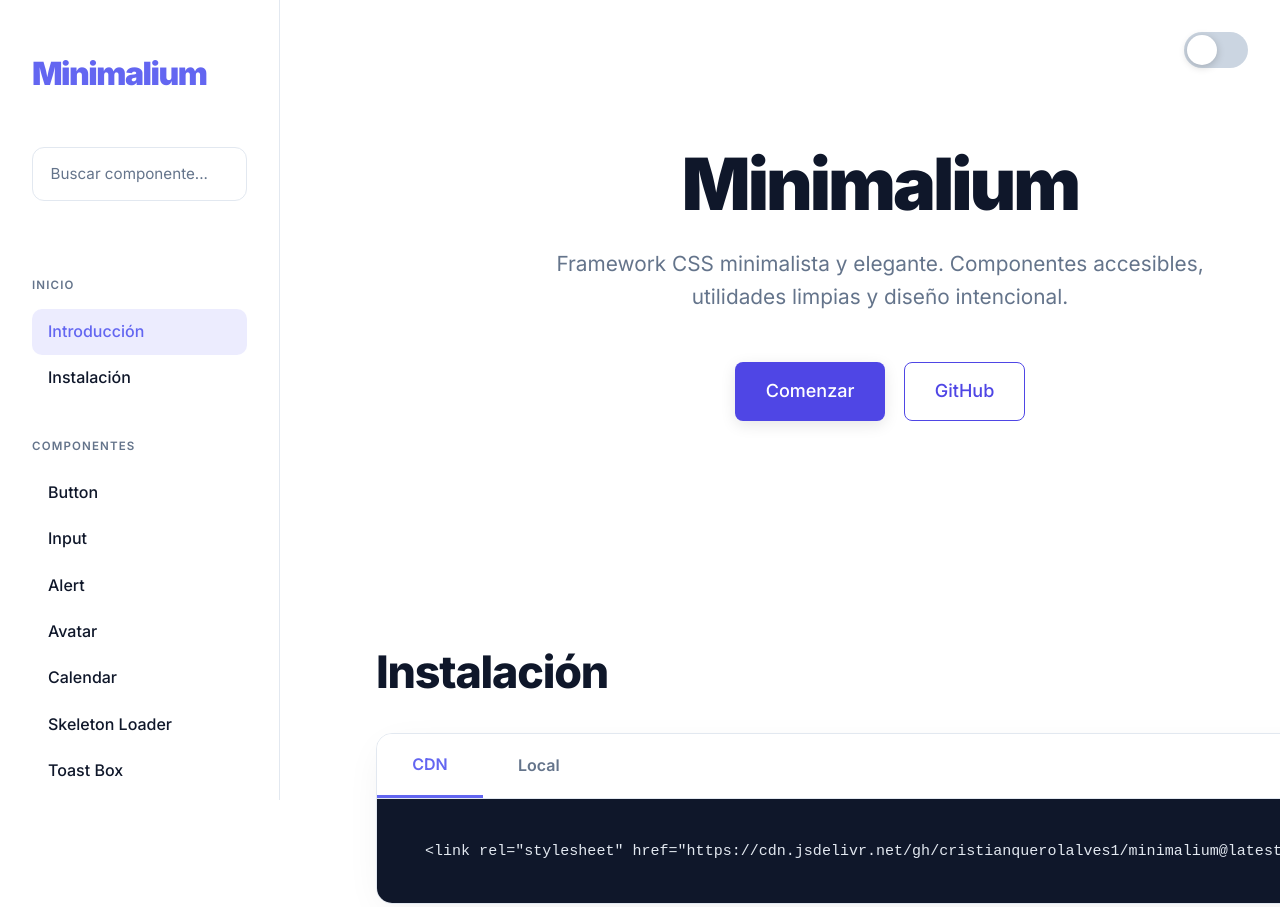
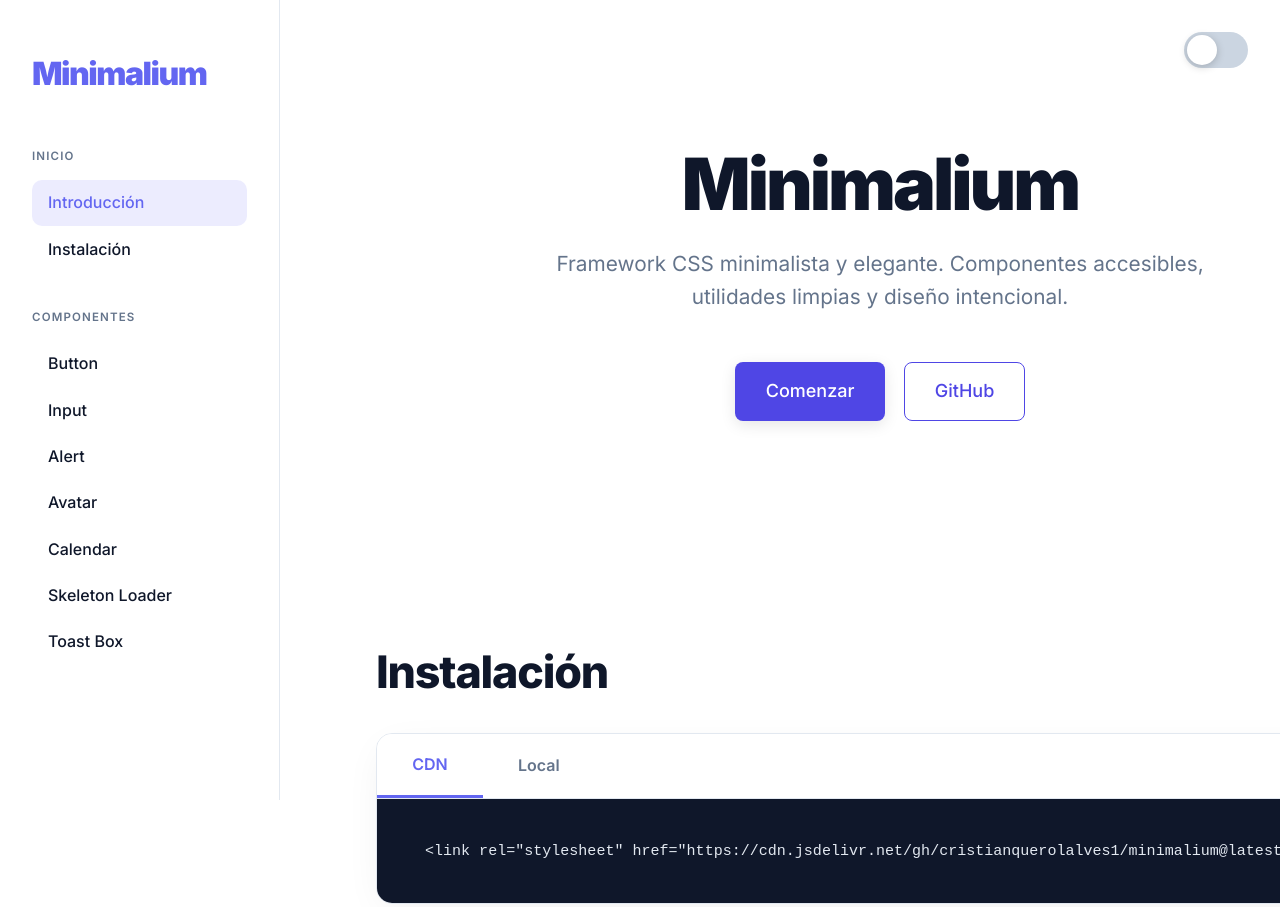
Before and after one commit to cristianquerolalves1/minimalium, a website: page public/index.html in a window 1280 px wide. Shown: the top 907 px of the page. Drawn offline with Linux system fonts and the light colour scheme.

Commit message:
mejoras web v2

```diff
--- a/public/index.html
+++ b/public/index.html
@@ -486,7 +486,6 @@
     <!-- Sidebar -->
     <aside class="sidebar">
       <div class="logo">Minimalium</div>
-      <input type="search" class="search" placeholder="Buscar componente..." />
 
       <nav>
         <div class="nav-title">Inicio</div>
```
